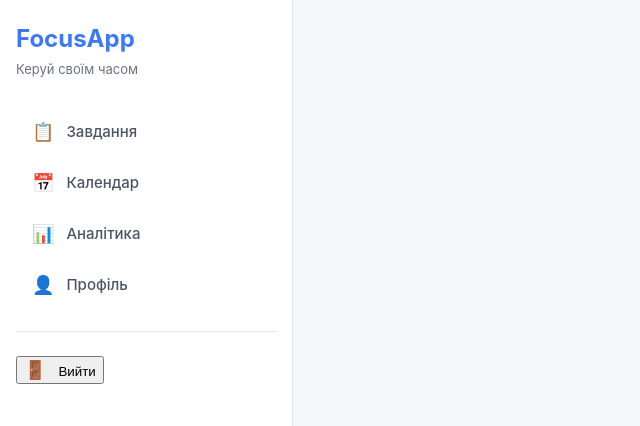
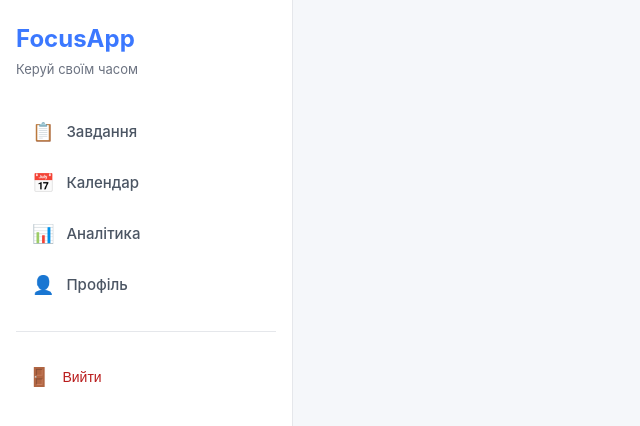
Before and after one commit to MariaKozlovska/cw-2, a React (Vite) app in the folder frontend/: page / in a window 1280 px wide. Shown: the top 426 px of the page, without its empty margins (0-640 px from the left). Built offline with nearby package versions, Linux system fonts and the light colour scheme; no server answers.

Commit message:
Changed style of button Вийти

```diff
--- a/frontend/src/components/BurgerMenu.jsx
+++ b/frontend/src/components/BurgerMenu.jsx
@@ -58,7 +58,11 @@ export default function BurgerMenu() {
             <li key={item.to}>
               <Link
                 to={item.to}
-                className={location.pathname === item.to ? "active" : ""}
+                className={
+                  location.pathname === item.to
+                    ? "nav-link active"
+                    : "nav-link"
+                }
               >
                 <span className="icon">{item.icon}</span>
                 {item.label}
@@ -67,7 +71,10 @@ export default function BurgerMenu() {
           ))}
 
           <li>
-            <button className="logout-btn" onClick={handleLogout}>
+            <button
+              className="nav-link logout-btn"
+              onClick={handleLogout}
+            >
               <span className="icon">🚪</span> Вийти
             </button>
           </li>
--- a/frontend/src/components/layout/AppLayout.jsx
+++ b/frontend/src/components/layout/AppLayout.jsx
@@ -1,4 +1,3 @@
-// src/components/layout/AppLayout.jsx
 import React from "react";
 import { Link, useLocation, useNavigate } from "react-router-dom";
 import BurgerMenu from "../BurgerMenu";
@@ -45,7 +44,11 @@ export default function AppLayout({ children }) {
             <li key={item.path}>
               <Link
                 to={item.path}
-                className={location.pathname === item.path ? "active" : ""}
+                className={
+                  location.pathname === item.path
+                    ? "nav-link active"
+                    : "nav-link"
+                }
               >
                 <span style={{ marginRight: "12px", fontSize: "18px" }}>
                   {item.icon}
@@ -63,7 +66,10 @@ export default function AppLayout({ children }) {
               borderTop: "1px solid #e5e7eb",
             }}
           >
-            <button className="desktop-logout-btn" onClick={handleLogout}>
+            <button
+              className="nav-link desktop-logout-btn"
+              onClick={handleLogout}
+            >
               <span style={{ marginRight: "12px", fontSize: "18px" }}>🚪</span>
               Вийти
             </button>
--- a/frontend/src/style.css
+++ b/frontend/src/style.css
@@ -424,3 +424,48 @@
     margin-top: 16px;
     cursor: pointer;
   }
+
+  /* Базовий стиль для пунктів меню (посилання + кнопки) */
+.nav-link {
+  display: flex;
+  align-items: center;
+  width: 100%;
+  padding: 10px 12px;
+  border-radius: 12px;
+  font-size: 14px;
+  font-weight: 500;
+  border: none;
+  background: transparent;
+  cursor: pointer;
+  text-decoration: none;
+  color: #374151;           /* звичайний текст */
+  transition: background-color 0.2s ease, color 0.2s ease;
+}
+
+/* Ховер + active для звичайних пунктів (синій) */
+.nav-link:hover,
+.nav-link.active {
+  background-color: #eff6ff;
+  color: #2563eb;           /* синій */
+}
+
+/* --- ЛОГАУТ --- */
+
+/* робимо червоний текст за замовчуванням */
+.desktop-logout-btn,
+.logout-btn {
+  color: #b91c1c; /* червоний */
+}
+
+/* на ховері – червоне підсвічування замість синього */
+.desktop-logout-btn:hover,
+.logout-btn:hover {
+  background-color: #fee2e2; /* світло-червоний фон */
+  color: #b91c1c;
+}
+
+/* не даємо загальному .nav-link:hover перезаписати стилі логауту */
+.desktop-logout-btn:hover,
+.logout-btn:hover {
+  /* вищий пріоритет, тому що селектор конкретніший */
+}
```
